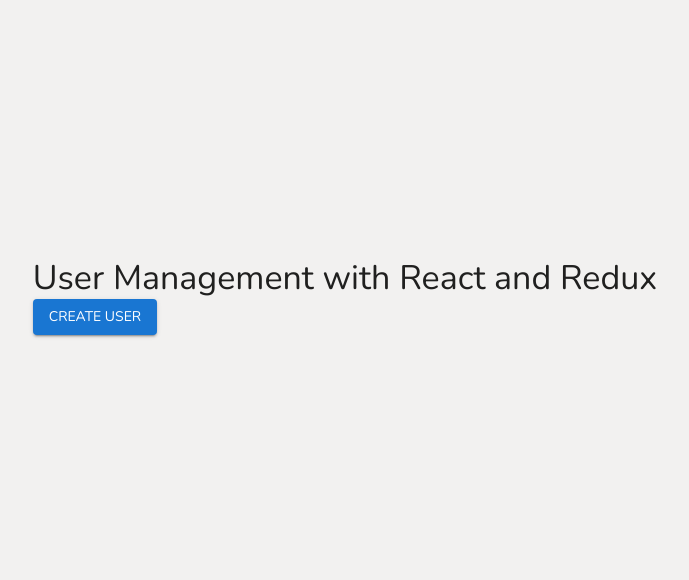
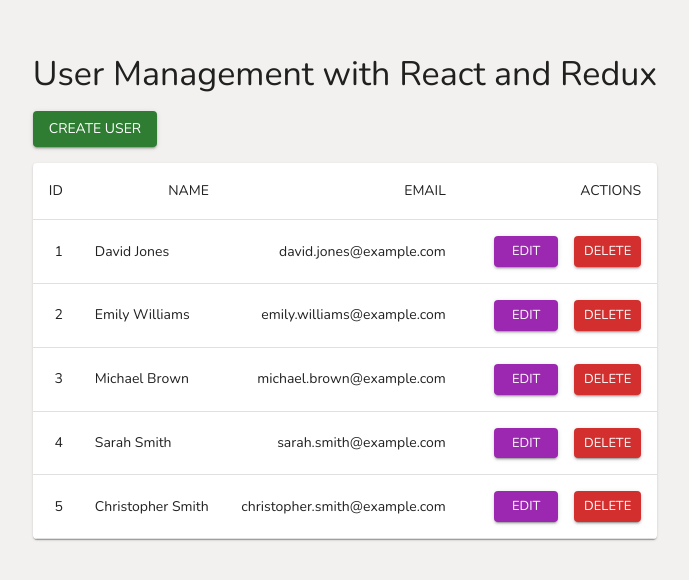
Before and after one commit to SamuelNw/simple-rtk-crud-app, a React (Vite) app: page / in a window 1280 px wide. Shown: the part 104-684 px from the top of the page, without its empty margins (295-984 px from the left). Built offline with nearby package versions, Linux system fonts and the light colour scheme.

Commit message:
Read data from state

```diff
--- a/src/Data/users.js
+++ b/src/Data/users.js
@@ -8,17 +8,4 @@
 		name: "Christopher Smith",
 		email: "christopher.smith@example.com",
 	},
-	{ id: 6, name: "Jessica Garcia", email: "jessica.garcia@example.com" },
-	{ id: 7, name: "Alexander Chen", email: "alexander.chen@example.com" },
-	{
-		id: 8,
-		name: "Isabella Thompson",
-		email: "isabella.thompson@example.com",
-	},
-	{
-		id: 9,
-		name: "Andrew Hernandez",
-		email: "andrew.hernandez@example.com",
-	},
-	{ id: 10, name: "Olivia Nguyen", email: "olivia.nguyen@example.com" },
 ];
--- a/src/components/Home.jsx
+++ b/src/components/Home.jsx
@@ -1,14 +1,94 @@
-import { Grid, Box, Typography, Button } from "@mui/material";
+import {
+	Grid,
+	Box,
+	Paper,
+	Typography,
+	Button,
+	TableContainer,
+	Table,
+	TableHead,
+	TableBody,
+	TableRow,
+	TableCell,
+} from "@mui/material";
+
+import { useSelector } from "react-redux";
 
 export default function Home() {
+	const users = useSelector((state) => state.users);
+
 	return (
 		<Grid>
-			<Box>
-				<Typography variant="h4">
+			<Box sx={{ pb: 2 }}>
+				<Typography variant="h4" sx={{ pb: 2 }}>
 					User Management with React and Redux
 				</Typography>
-				<Button variant="contained">Create User</Button>
+				<Button variant="contained" color="success">
+					Create User
+				</Button>
 			</Box>
+
+			<TableContainer component={Paper}>
+				<Table>
+					<TableHead>
+						<TableRow>
+							<TableCell align="right">
+								ID
+							</TableCell>
+							<TableCell align="right">
+								NAME
+							</TableCell>
+							<TableCell align="right">
+								EMAIL
+							</TableCell>
+							<TableCell align="right">
+								ACTIONS
+							</TableCell>
+						</TableRow>
+					</TableHead>
+
+					<TableBody>
+						{users.map((user, index) => (
+							<TableRow key={index}>
+								<TableCell align="right">
+									{
+										user.id
+									}
+								</TableCell>
+								<TableCell align="left">
+									{
+										user.name
+									}
+								</TableCell>
+								<TableCell align="right">
+									{
+										user.email
+									}
+								</TableCell>
+								<TableCell align="right">
+									<Button
+										variant="contained"
+										color="secondary"
+										size="small"
+										sx={{
+											mx: 2,
+										}}
+									>
+										Edit
+									</Button>
+									<Button
+										variant="contained"
+										color="error"
+										size="small"
+									>
+										Delete
+									</Button>
+								</TableCell>
+							</TableRow>
+						))}
+					</TableBody>
+				</Table>
+			</TableContainer>
 		</Grid>
 	);
 }
```
